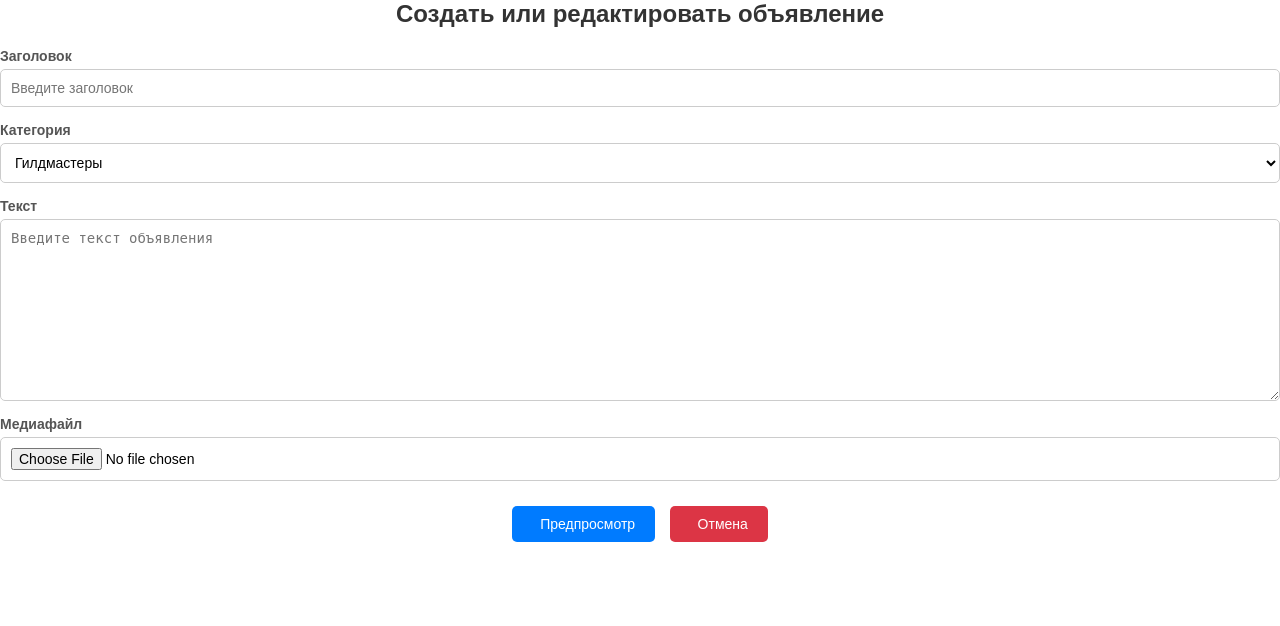
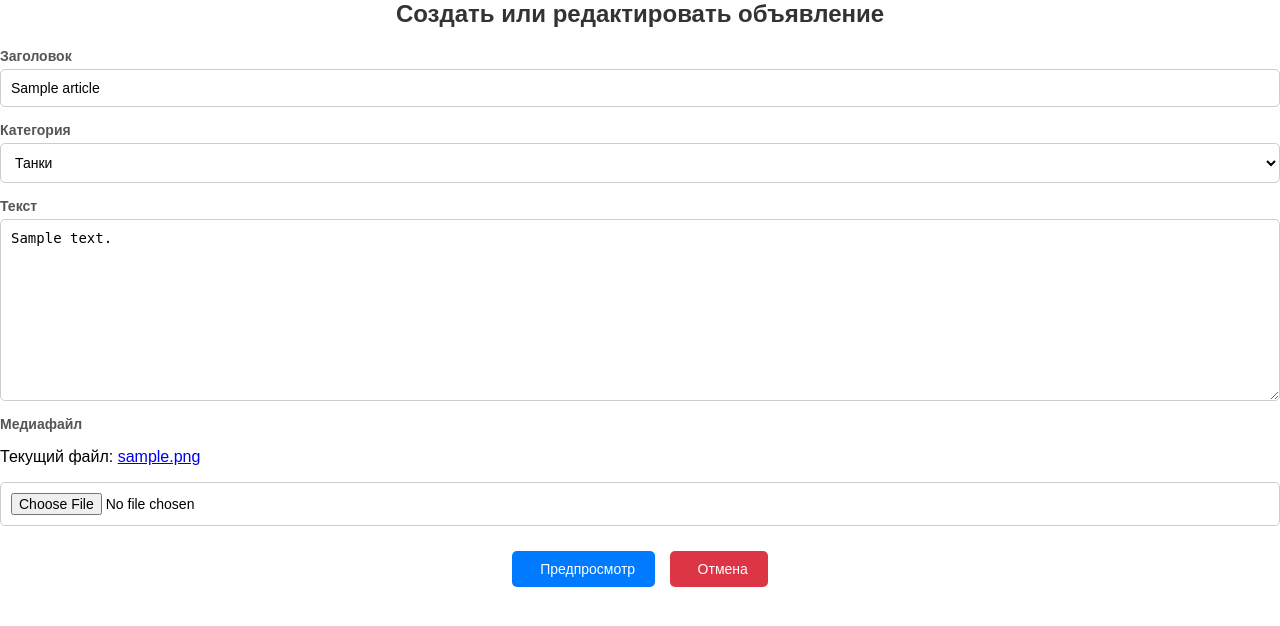
Before and after one commit to Rostislav62/GP, a Django app: page /ads/1/edit/ in a window 1280 px wide. Shown: the top 626 px of the page. Run offline with Django 4.2, Linux system fonts and the light colour scheme; a user stored in the database is signed in; data comes from the database, SQL or seed files in the repository; tables that the repository leaves empty hold one stand-in row (values such as "Sample post"); parts of the project's set-up code (start-up, migrations or seed data) failed here and were passed over.

Commit message:
Change menu
Внесены пункты меню
О нас
Контакты.
Задействована кнопка Редактировать.

```diff
--- a/posts/templates/posts/ad_form.html
+++ b/posts/templates/posts/ad_form.html
@@ -3,10 +3,7 @@
 {% load static %}
 <script src="{% static 'js/scripts.js' %}"></script>  <!-- Подключаем CSS для стилизации формы -->
 
-
 <link rel="stylesheet" href="{% static 'css/styles.css' %}">    <!-- Подключение стилей для диалогового окна -->
-
-
 
 <div class="ad-form-container">
     <!-- Форма для создания или редактирования объявления -->
@@ -18,7 +15,9 @@
         <!-- Поле для заголовка объявления -->
         <div class="form-group">
             <label for="title">Заголовок</label>
-            <input type="text" id="title" name="title" required placeholder="Введите заголовок">
+            <!-- Значение заголовка будет заполнено, если передано -->
+            <input type="text" id="title" name="title" required placeholder="Введите заголовок"
+                   value="{{ article.title|default:'' }}"> <!-- Заполняем значение, если статья передана -->
         </div>
 
         <!-- Выпадающий список для выбора категории -->
@@ -26,7 +25,9 @@
             <label for="category">Категория</label>
             <select id="category" name="category" required>
                 {% for category in categories %}
-                <option value="{{ category.id }}">{{ category.name }}</option>
+                <option value="{{ category.id }}" {% if article.category.id == category.id %}selected{% endif %}>
+                    {{ category.name }}
+                </option> <!-- Если категория статьи совпадает, она выбрана -->
                 {% endfor %}
             </select>
         </div>
@@ -34,12 +35,16 @@
         <!-- Текстовое поле с поддержкой WYSIWYG-редактора -->
         <div class="form-group">
             <label for="content">Текст</label>
-            <textarea id="content" name="content" rows="10" placeholder="Введите текст объявления"></textarea>
+            <textarea id="content" name="content" rows="10" placeholder="Введите текст объявления">{{ article.content|default:'' }}</textarea> <!-- Заполняем текст, если статья передана -->
         </div>
 
         <!-- Поле для загрузки медиафайла -->
         <div class="form-group">
             <label for="media_file">Медиафайл</label>
+            <!-- Отображение текущего файла, если он есть -->
+            {% if article.media_file %}
+            <p>Текущий файл: <a href="{{ article.media_file.url }}" target="_blank">{{ article.media_file.name }}</a></p>
+            {% endif %}
             <input type="file" id="media_file" name="media_file" accept="image/*,video/*">
         </div>
 
--- a/posts/templates/posts/article_detail.html
+++ b/posts/templates/posts/article_detail.html
@@ -67,6 +67,7 @@
     </button>
     {% endif %}
 
+
     <!-- Последний комментарий -->
     {% if latest_comment %}
         <h3 id="latest-comment" class="comment-preview clickable" data-url="{% url 'all_comments' article.id %}">
@@ -96,7 +97,4 @@
         <p>Пожалуйста, <a href="{% url 'login' %}">войдите в систему</a>, чтобы оставить комментарий.</p>
     {% endif %}
 
-
-
-    </form>
 </div>
--- a/posts/views.py
+++ b/posts/views.py
@@ -182,23 +182,34 @@ def create_ad(request):
 # Обработчик для редактирования объявления
 @login_required
 def edit_ad(request, pk):
-    # Получаем статью по ID и проверяем автора
-    article = get_object_or_404(Article, pk=pk, author=request.user)
+    """
+    Обработчик для редактирования объявления.
+    Загружает форму редактирования с данными текущей статьи.
+    """
+    article = get_object_or_404(Article, pk=pk)  # Получаем статью по ID
 
-    if request.method == "POST":  # Проверка на POST-запрос
-        # Обновляем поля статьи
+    # Если запрос GET, рендерим форму редактирования с заполненными данными
+    if request.method == "GET":
+        categories = Category.objects.all()  # Получаем все категории для выбора
+        return render(request, "posts/ad_form.html", {
+            "article": article,
+            "categories": categories,
+        })
+
+    # Если запрос POST, сохраняем изменения
+    if request.method == "POST":
         article.title = request.POST.get("title")
         article.content = request.POST.get("content")
         category_id = request.POST.get("category")
         article.category = get_object_or_404(Category, pk=category_id)
-        if "media_file" in request.FILES:
-            article.media_file = request.FILES["media_file"]
+        media_file = request.FILES.get("media_file")
+
+        if media_file:
+            article.media_file = media_file  # Обновляем медиафайл, если загружен новый
+
         article.save()  # Сохраняем изменения
-        return JsonResponse({"message": "Объявление обновлено успешно!"})  # Ответ в формате JSON
-
-    # Для GET-запроса возвращаем форму с данными статьи
-    categories = Category.objects.all()
-    return render(request, "posts/ad_form.html", {"article": article, "categories": categories})
+        messages.success(request, f"Объявление '{article.title}' успешно обновлено!")
+        return redirect("article_detail", pk=article.pk)  # Перенаправляем на страницу статьи
 
 
 # Обработчик для предпросмотра объявления
--- a/static/js/scripts.js
+++ b/static/js/scripts.js
@@ -366,22 +366,27 @@ function updateThemeButton(button, theme) {
 // *******************************************************************************************
 /**
  * Обрабатывает клик по элементам меню.
- * @param {HTMLElement} item - Кликнутый элемент меню.
+ * @param {HTMLElement} item - Кликнутый элемент.
  */
 function handleMenuClick(item) {
-    const link = item.dataset.link; // Получаем значение data-link
+    const link = item.dataset.link; // Получаем значение атрибута data-link
 
     if (link === "grid" || link === "list") {
         setViewMode(link); // Устанавливаем режим отображения (сетка или список).
-    } else if (link === "news") { // Если нажата кнопка "Новость".
-        loadAdForm(); // Вызываем функцию для загрузки формы редактора объявления.
-    } else if (link === "home") { // Если нажата кнопка "Главная".
+    } else if (link === "news") {
+        loadAdForm(); // Загружаем форму редактора объявления.
+    } else if (link === "home") {
         loadArticles(); // Загружаем список статей.
+    } else if (link === "about") {
+        loadContent('/about/'); // Загружаем страницу "О нас".
+    } else if (link === "contacts") {
+        loadContent('/contacts/'); // Загружаем страницу "Контакты".
+    } else if (item.classList.contains("edit-article")) { // Если элемент - кнопка "Редактировать"
+        handleEditArticle(item); // Вызываем функцию обработки кнопки "Редактировать".
     } else {
         console.warn("Неподдерживаемое действие:", link); // Логируем неподдерживаемые действия.
     }
 }
-
 
 // ****************** Конец логики обработки кликов по элементам меню. ***********************
 
@@ -1071,3 +1076,31 @@ function fixParentStylesForModal() {
 
     console.log("Исправление стилей завершено.");
 }
+
+
+// *******************************************************************************************
+//                   Логика для кнопки "Редактировать"
+// *******************************************************************************************
+
+/**
+ * Обрабатывает нажатие кнопки "Редактировать".
+ * Загружает форму редактирования статьи в центральную часть.
+ * @param {HTMLElement} button - Кликнутый элемент с кнопкой "Редактировать".
+ */
+function handleEditArticle(button) {
+    const url = button.getAttribute('data-url'); // Получаем URL из data-url кнопки
+
+    fetch(url) // Отправляем GET-запрос на сервер
+        .then(response => {
+            if (!response.ok) {
+                throw new Error(`Ошибка загрузки формы: ${response.status}`); // Логируем ошибку, если запрос не удался
+            }
+            return response.text(); // Получаем HTML-контент формы
+        })
+        .then(html => {
+            const mainBox = document.querySelector('.main-box'); // Центральная часть страницы
+            mainBox.innerHTML = html; // Устанавливаем HTML формы в центральную часть
+            setupAdFormHandlers(); // Настраиваем обработчики для формы
+        })
+        .catch(error => console.error('Ошибка загрузки формы редактирования:', error)); // Логируем ошибки
+}
```
